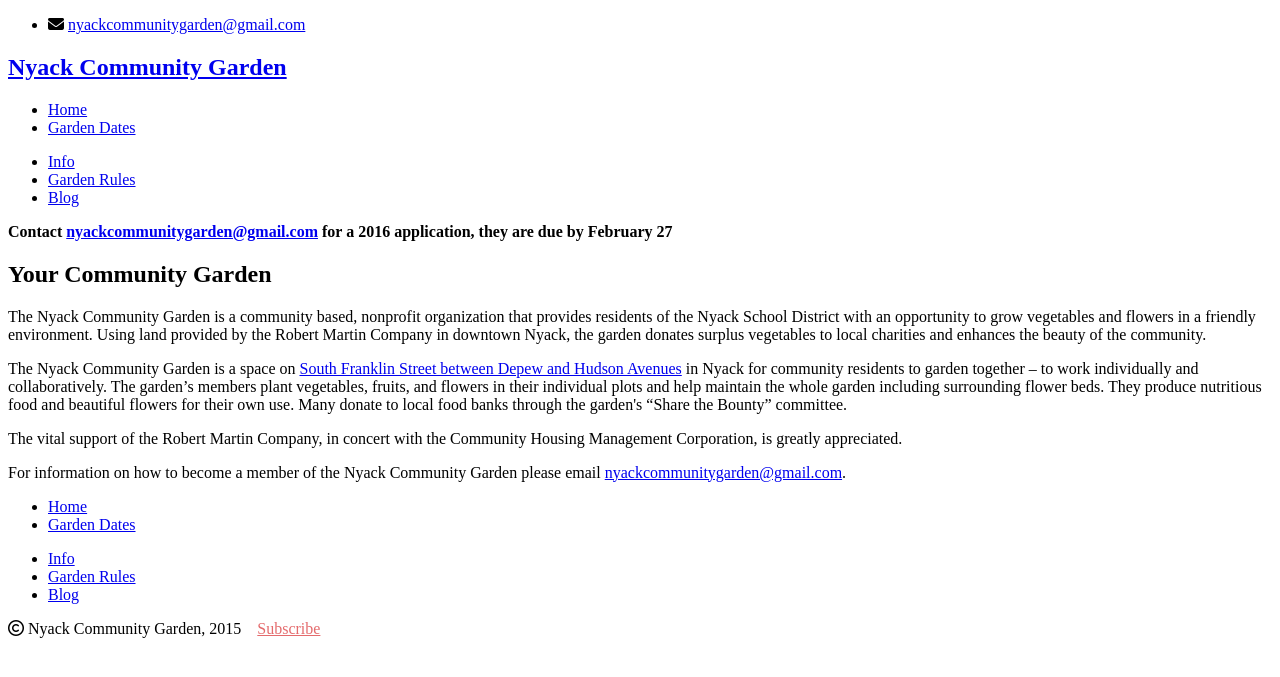
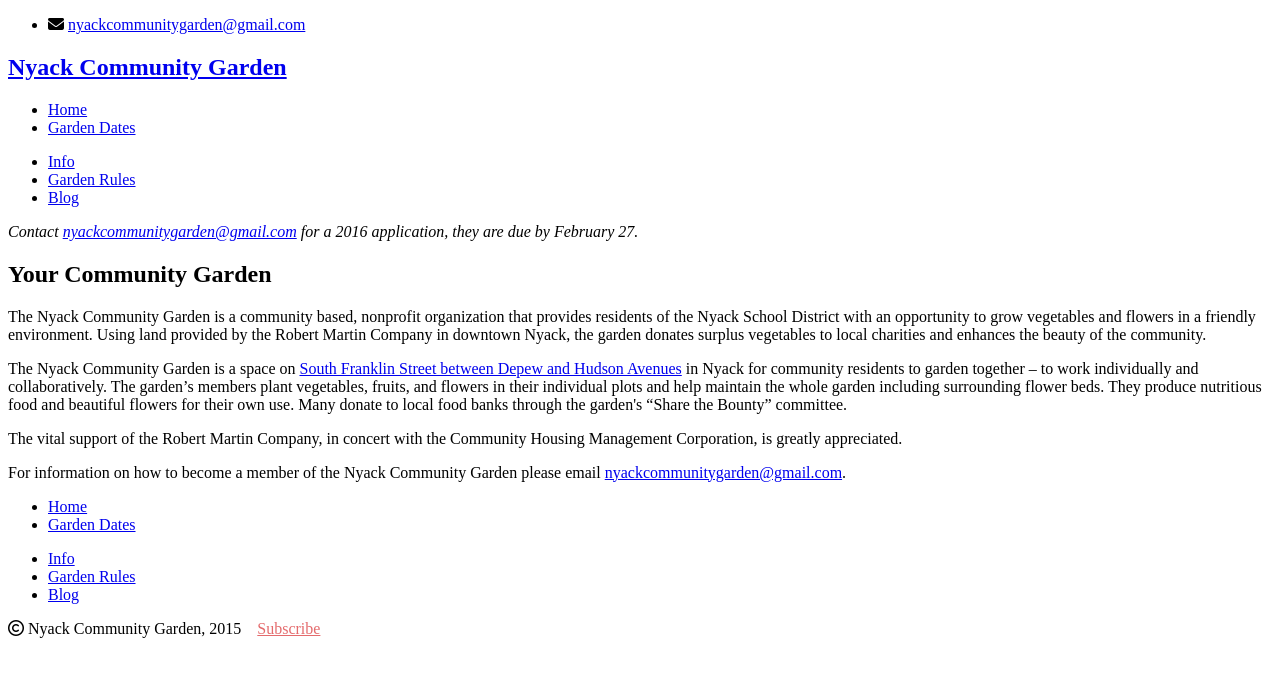
Before and after one commit to bosborne/nyackcommunitygarden, a Jekyll site: the page built from index.html, in a window 1280 px wide. Shown: the top 677 px of the page. Built offline with Jekyll 4.4.1, drawn with Linux system fonts in a browser that asks for light colours; nearby versions of some CDN libraries; library files that are not in the unit come from our copies; Markdown is read by kramdown in place of the engine named in the settings.

Commit message:
Try a banner ....

```diff
--- a/_layouts/default.html
+++ b/_layouts/default.html
@@ -38,7 +38,7 @@
     <div class="content">
     	<div class="container">
         <div class="bannerbox">
-        <b>Contact <a href="mailto:nyackcommunitygarden@gmail.com">nyackcommunitygarden@gmail.com</a> for a 2016 application, they are due by February 27</b>
+        <i>Contact <a href="mailto:nyackcommunitygarden@gmail.com">nyackcommunitygarden@gmail.com</a> for a 2016 application, they are due by February 27.</i>
         </div>
     		{{ content }}
     	</div>
```
